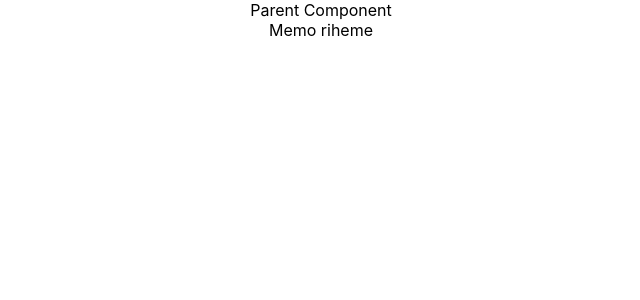
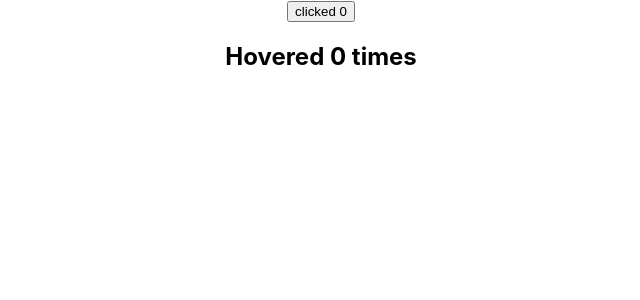
Before and after one commit to rihemebh/React-Basics, a React (Create React App) app: page / in a window 1280 px wide. Shown: the top 300 px of the page, without its empty margins (319-959 px from the left). Built offline with nearby package versions, Linux system fonts and the light colour scheme.

Commit message:
portal + HOC

```diff
--- a/public/index.html
+++ b/public/index.html
@@ -29,6 +29,7 @@
   <body>
     <noscript>You need to enable JavaScript to run this app.</noscript>
     <div id="root"></div>
+    <div id="portal-root"></div>
     <!--
       This HTML file is a template.
       If you open it directly in the browser, you will see an empty page.
--- a/src/App.js
+++ b/src/App.js
@@ -15,14 +15,19 @@
 import PureComp from './Components/PureComp';
 import RegComponent from './Components/RegComponent';
 import ParentCom from './Components/ParentCom';
+import PortalDemo from './Components/PortalDemo';
+import ClickCounter from './Components/clickCounter';
+import HoverCounter from './Components/HoverCounter';
 
 function App() {
   return (
     <div className="App">
-      <ParentCom />
 
+<ClickCounter />
+<HoverCounter/>
      {/*
-
+     <PortalDemo/>
+       <ParentCom />
       <Table/>
     <FragmentDemo/>
      <LifeCycleA/>
--- /dev/null
+++ b/src/Components/HoverCounter.js
@@ -0,0 +1,16 @@
+import React, { Component } from 'react'
+import withCounter from './withCounter'
+class HoverCounter extends Component {
+
+
+    render() {
+        const {count , incrementCount} = this.props;
+        return (
+            <div>
+                <h2 onMouseOver={incrementCount}>Hovered {count} times </h2>
+            </div>
+        )
+    }
+}
+
+export default withCounter(HoverCounter,10)
--- /dev/null
+++ b/src/Components/PortalDemo.js
@@ -0,0 +1,12 @@
+import React from 'react'
+import ReactDOM from 'react-dom'
+
+function PortalDemo() {
+    return ReactDOM.createPortal(
+        <div>
+          Portal
+        </div>, document.getElementById('portal-root')
+    )
+}
+
+export default PortalDemo
--- /dev/null
+++ b/src/Components/clickCounter.js
@@ -0,0 +1,17 @@
+import React, { Component } from 'react'
+import withCounter from './withCounter'
+
+class clickCounter extends Component {
+
+
+    render() {
+        const {count , incrementCount} = this.props;
+        return (
+            <div>
+                <button onClick={incrementCount}>clicked {count} </button>
+            </div>
+        )
+    }
+}
+
+export default withCounter(clickCounter,5)
--- /dev/null
+++ b/src/Components/withCounter.js
@@ -0,0 +1,21 @@
+import React from 'react'
+
+const withCounter= (WrappedComponent,inc)=>{
+    class WithCounter extends React.Component{
+        constructor(props) {
+            super(props)
+            this.state = {
+                count : 0
+                 } }
+        incrementCount= ()=>{
+            this.setState(prevState=>{
+                return {count: prevState.count + inc}
+            })
+        }
+        render(){
+            return <WrappedComponent count={this.state.count} incrementCount={this.incrementCount}/>
+        }
+    }
+return WithCounter
+}
+export default withCounter
```
Also changed, not shown: 1 other file (tests, documents, lock files or other folders).
